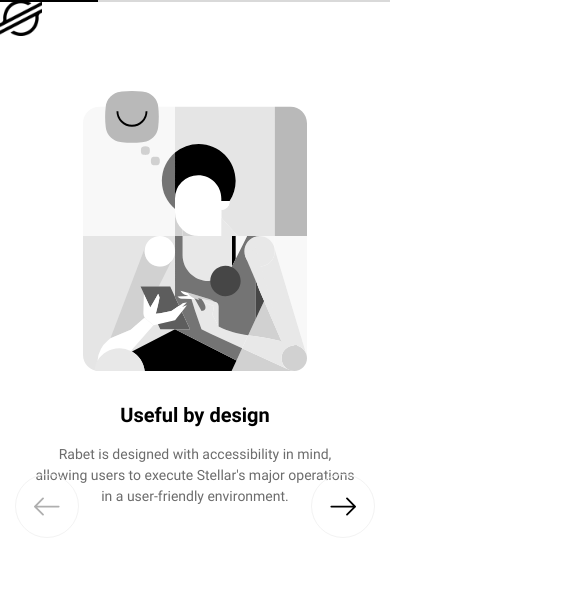
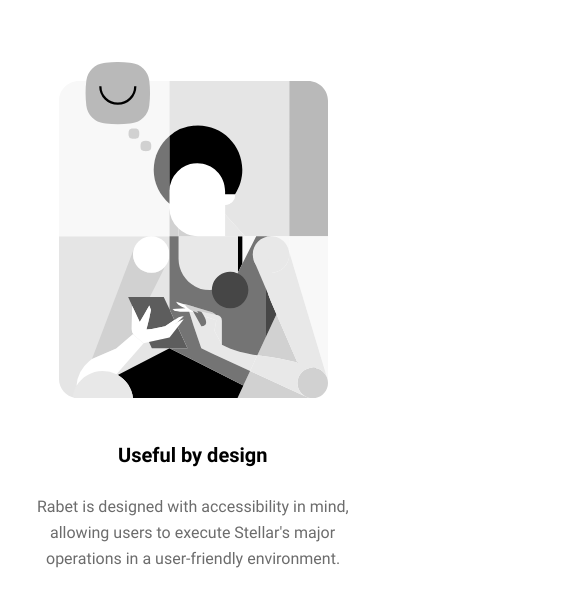
Before and after one commit to rabetofficial/rabet-mobile, a Next.js app: page /Intro-slides in a window 390 px wide. Shown: the top 606 px of the page, 585 px wide, since content can reach past the window. Built offline with nearby package versions, Linux system fonts and the light colour scheme.

Commit message:
fix: swiper for Intro.

```diff
--- a/src/pages/Intro-slides/Slide1.tsx
+++ b/src/pages/Intro-slides/Slide1.tsx
@@ -12,9 +12,7 @@
         <SlideOne />
       </S.ImgSlideOne>
       <S.TextContainer>
-        <S.HeadText className="mt-[47px]">
-          Useful by design
-        </S.HeadText>
+        <S.HeadText>Useful by design</S.HeadText>
         <S.MainText>
           Rabet is designed with accessibility in mind, allowing users
           to execute Stellar's major operations in a user-friendly
--- a/src/pages/Intro-slides/Slide2.tsx
+++ b/src/pages/Intro-slides/Slide2.tsx
@@ -10,7 +10,7 @@
       <SlideTwo />
     </S.ImgSlideTwo>
     <S.TextContainer>
-      <S.HeadText className="mt-[51px]">Secure by default</S.HeadText>
+      <S.HeadText>Secure by default</S.HeadText>
       <S.MainText>
         All the data in the Rabet is encrypted and stored on your
         local device. Therefore, you are in complete control of your
--- a/src/pages/Intro-slides/Slide3.tsx
+++ b/src/pages/Intro-slides/Slide3.tsx
@@ -10,10 +10,8 @@
       <SlideThree />
     </S.ImgSlideThird>
     <S.TextContainer>
-      <S.HeadText className="mt-[62px]">
-        Made for interaction
-      </S.HeadText>
-      <S.MainText className="h-[80px]">
+      <S.HeadText>Made for interaction</S.HeadText>
+      <S.MainText>
         Anything you have yet gained was derived from the interaction.
         The structure of Rabet is designed such that one can interact
         with the next generation financial network, i.e., Stellar.
--- a/src/pages/Intro-slides/Slide4.tsx
+++ b/src/pages/Intro-slides/Slide4.tsx
@@ -21,24 +21,22 @@
         <SlideFour />
       </S.ImgSlideForth>
       <S.TextContainer>
-        <S.HeadText className="mt-[56px]">
-          Rabet is Your Identity
-        </S.HeadText>
+        <S.HeadText>Rabet is Your Identity</S.HeadText>
         <S.MainText>
           In the Stellar world, Rabet is your passport, letting you
           interact with any SApp you wish.
         </S.MainText>
       </S.TextContainer>
-      <div className="flex justify-center mt-[35px] mr-auto ml-auto 2xl:basis-[328px] sm:basis-[90%] w-[328px]">
+      <S.ButtonContainer>
         <Button
           type="button"
           variant="primary"
-          size="large"
+          size="medium"
           content="Launch the App"
           onClick={handleGetStarted}
           style={{ borderRadius: '4px' }}
         />
-      </div>
+      </S.ButtonContainer>
     </>
   );
 };
--- a/src/pages/Intro-slides/index.tsx
+++ b/src/pages/Intro-slides/index.tsx
@@ -1,89 +1,47 @@
-import { Slide } from 'react-slideshow-image';
 import React, { useState, useEffect, useRef } from 'react';
-import Image from 'next/image';
+
+import { Swiper, SwiperSlide } from 'swiper/react';
+
+import 'swiper/css';
+import 'swiper/css/pagination';
+import 'swiper/css/navigation';
 
 import { SlideLeft, SlideRight } from 'svgs/longArrowCircle';
 import SlidesLayout from 'components/common/Layouts/SlidesLayout';
 
 import config from 'config';
-import mypic from 'public/images/stellar-black.png';
 import Slide1 from './Slide1';
 import Slide2 from './Slide2';
 import Slide3 from './Slide3';
 import Slide4 from './Slide4';
 
+import { Navigation } from 'swiper';
+
 import * as S from './styles';
 
-const Slides = () => {
-  const [slideIndex, setSlideIndex] = useState(0);
-  const slideRef = useRef<Slide>(null);
-
-  const handleKey = ({ key }: { key: string }) => {
-    if (key === 'ArrowLeft') {
-      slideRef?.current?.goBack();
-    }
-
-    if (key === 'ArrowRight') {
-      slideRef?.current?.goNext();
-    }
-  };
-
-  useEffect(() => {
-    document.addEventListener('keydown', handleKey);
-
-    return () => {
-      document.removeEventListener('keydown', handleKey);
-    };
-  }, []);
-
-  const properties = {
-    autoplay: false,
-    canSwipe: false,
-    transitionDuration: config.SLIDESHOW_TRANSITION,
-    infinite: false,
-    arrows: true,
-    prevArrow: (
-      <S.LeftCircle
-        thirdSlide={slideIndex === 3}
-        disabled={slideIndex === 0}
-      >
-        <SlideLeft disabled={slideIndex === 0} />
-      </S.LeftCircle>
-    ),
-    nextArrow: (
-      <S.RightCircle
-        thirdSlide={slideIndex === 3}
-        disabled={slideIndex === 0}
-      >
-        <SlideRight disabled={slideIndex === 3} />
-      </S.RightCircle>
-    ),
-    onChange: (_: number, newIndex: number) => {
-      setSlideIndex(newIndex);
-    },
-    indicators: (i: number) =>
-      slideIndex === 3 ? (
-        <div />
-      ) : (
-        <S.Indicators index={i} disabled={i > slideIndex} />
-      ),
-  };
-
+export default function App() {
   return (
-    <div onKeyDown={handleKey}>
-      <Image src={mypic} width={42} height={36} />
+    <>
+      <div>
         <SlidesLayout>
+          <Swiper navigation modules={[Navigation]}>
             <S.SlidesContainer>
-          <Slide {...properties} ref={slideRef}>
+              <SwiperSlide>
                 <Slide1 />
+              </SwiperSlide>
+              <SwiperSlide>
                 <Slide2 />
+              </SwiperSlide>
+              <SwiperSlide>
                 <Slide3 />
+              </SwiperSlide>
+              <SwiperSlide>
                 <Slide4 />
-          </Slide>
+              </SwiperSlide>
             </S.SlidesContainer>
+          </Swiper>
         </SlidesLayout>
       </div>
+    </>
   );
-};
-
-export default Slides;
+}
--- a/src/pages/Intro-slides/indix.tsx
+++ /dev/null
@@ -1,29 +0,0 @@
-import React from 'react';
-// Import Swiper React components
-import { Swiper, SwiperSlide } from 'swiper/react';
-
-// Import Swiper styles
-import 'swiper/css';
-import 'swiper/css/pagination';
-import 'swiper/css/navigation';
-
-import { Pagination } from 'swiper';
-
-export default function App() {
-  return (
-    <>
-      <Swiper
-        pagination={{
-          type: 'progressbar',
-        }}
-        navigation
-        modules={[Pagination]}
-      >
-        <SwiperSlide>Slide 1</SwiperSlide>
-        <SwiperSlide>Slide 2</SwiperSlide>
-        <SwiperSlide>Slide 3</SwiperSlide>
-        <SwiperSlide>Slide 4</SwiperSlide>
-      </Swiper>
-    </>
-  );
-}
--- a/src/pages/Intro-slides/styles.ts
+++ b/src/pages/Intro-slides/styles.ts
@@ -1,92 +1,57 @@
 import styled from 'styled-components';
 
 export const ImgSlideOne = styled.div`
-  margin: 90px auto 0 auto;
-  width: 291px;
-  height: 364px;
-  display: block;
-
-  @media (max-width: 630px) and (min-width: 340px) {
-    margin-top: 48px;
-    width: 224px;
-    height: 280px;
-  }
+  margin: 62px auto 0;
+  margin-top: px;
+  width: 269px;
+  height: 336px;
 `;
 
 export const ImgSlideTwo = styled.div`
-  margin: 105px auto 0 151px;
-  width: 334px;
-  height: 348px;
-  display: block;
-
-  @media (max-width: 830px) and (min-width: 630px) {
-    margin: 105px auto 0 auto;
-  }
-  @media (max-width: 630px) and (min-width: 340px) {
-    margin: 64px auto 0;
-    width: 254px;
-    height: 265px;
-  }
+  margin: 80px 54px 0 auto;
+  width: 305px;
+  height: 318px;
 `;
 
 export const ImgSlideThird = styled.div`
-  margin: 55px auto 0 auto;
-  width: 352px;
-  height: 385px;
-  display: block;
-
-  @media (max-width: 630px) and (min-width: 340px) {
-    margin-top: 25px;
-    width: 263px;
-    height: 288px;
-  }
+  width: 314px;
+  height: 359px;
+  margin: 39px auto 0px 55px;
 `;
 
 export const ImgSlideForth = styled.div`
-  margin: 72px auto 0 auto;
-  width: 288px;
-  height: 376px;
-  display: block;
-
-  @media (max-width: 630px) and (min-width: 340px) {
-    margin-top: 23px;
-    width: 233px;
-    height: 305px;
-  }
+  width: 274px;
+  height: 358px;
+  margin: 40px auto 0px 56px;
 `;
 
 export const TextContainer = styled.div`
   text-align: center;
-  @media (max-width: 630px) and (min-width: 340px) {
-    margin-top: -18px !important;
-  }
+  margin-top: -18px !important;
 `;
 
 export const HeadText = styled.p`
-  font-size: 32px;
-  margin-bottom: 19px;
+  font-size: 20px;
+  margin: 60px 0 24px;
   font-weight: bold;
-  @media (max-width: 410px) and (min-width: 340px) {
-    font-size: 20px;
-    margin-bottom: 14px;
-  }
-`;
-
-export const MainText = styled.p`
-  font-size: 20px;
-  color: ${({ theme }) => theme.colors.primary.dark};
-  font-weight: normal;
   font-stretch: normal;
   font-style: normal;
   line-height: 1.5;
   letter-spacing: normal;
   text-align: center;
+`;
 
-  @media (max-width: 410px) and (min-width: 340px) {
-    font-size: 14px;
-    width: 328px;
-    margin: 0 auto;
-  }
+export const MainText = styled.p`
+  color: ${({ theme }) => theme.colors.primary.dark};
+  font-weight: normal;
+  font-stretch: normal;
+  font-style: normal;
+  line-height: 1.63;
+  letter-spacing: normal;
+  text-align: center;
+  font-size: 16px;
+  width: 358px;
+  margin: 0 auto;
 `;
 
 interface IndicatorsProps {
@@ -103,13 +68,6 @@
     disabled
       ? theme.colors.primary.light
       : theme.colors.primary.darkest};
-  @media (max-width: 630px) and (min-width: 340px) {
-    margin: 0;
-    width: 25%;
-    position: absolute;
-    top: 0px;
-    left: ${({ index }) => index * 25}%;
-  }
 `;
 
 interface CircleProps {
@@ -165,24 +123,6 @@
 `;
 
 export const SlidesContainer = styled.div`
-  @media (min-width: 1280px) {
-    width: 790px;
-  }
-  @media (max-width: 1280px) and (min-width: 1024px) {
-    width: 770px;
-  }
-  @media (max-width: 1024px) and (min-width: 768px) {
-    width: 770px;
-  }
-  @media (max-width: 768px) and (min-width: 620px) {
-    width: 720px;
-  }
-  @media (max-width: 620px) and (min-width: 475px) {
-    width: 600px;
-  }
-  @media (max-width: 475px) and (min-width: 400px) {
-    width: 400px;
-  }
   @media (max-width: 400px) and (min-width: 360px) {
     width: 360px;
     height: 600px;
@@ -193,3 +133,7 @@
     height: 600px;
   }
 `;
+
+export const ButtonContainer = styled.div`
+  margin: 162px 8px 0;
+`;
```
Also changed, not shown: src/pages/Intro-slides/indwx.tsx (added, +89 -0 lines), 1 other file (tests, documents, lock files or other folders). Lines whose indentation alone changed are shown as unchanged.
